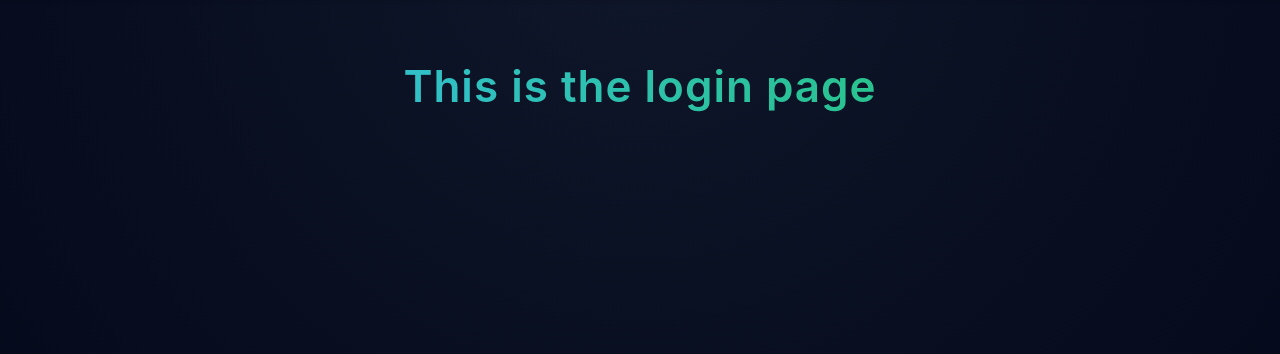
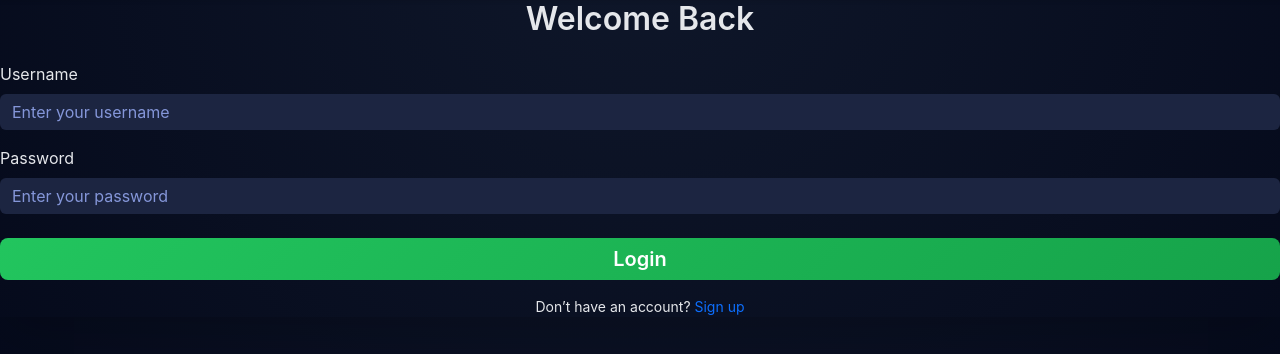
Before and after one commit to khaledelsayed2003/tradehub-marketplace, a Flask app: page /login in a window 1280 px wide. Shown: the part 77-431 px from the top of the page. Run offline with Flask 3, Linux system fonts and the light colour scheme.

Commit message:
feat(login): create full login page with card layout and form structure

```diff
--- a/app/templates/login.html
+++ b/app/templates/login.html
@@ -5,5 +5,35 @@
 {% endblock %}
 
 {% block content %}
-    <h1>This is the login page</h1>
+<div class="auth-wrapper">
+
+    <div class="auth-card shadow-lg">
+        <h2 class="text-center mb-4">Welcome Back</h2>
+
+        <form method="POST">
+            {{ form.hidden_tag() }}
+
+            <div class="form-group mb-3">
+                {{ form.username.label(class="form-label") }}
+                {{ form.username(class="form-control", placeholder="Enter your username") }}
+            </div>
+
+            <div class="form-group mb-4">
+                {{ form.password.label(class="form-label") }}
+                {{ form.password(class="form-control", placeholder="Enter your password") }}
+            </div>
+
+            <div class="d-grid">
+                {{ form.submit(class="btn btn-primary btn-lg") }}
+            </div>
+        </form>
+
+        <p class="text-center mt-3 small">
+            Don’t have an account?
+            <a href="{{ url_for('register_page') }}">Sign up</a>
+        </p>
+
+    </div>
+
+</div>
 {% endblock %}
```
